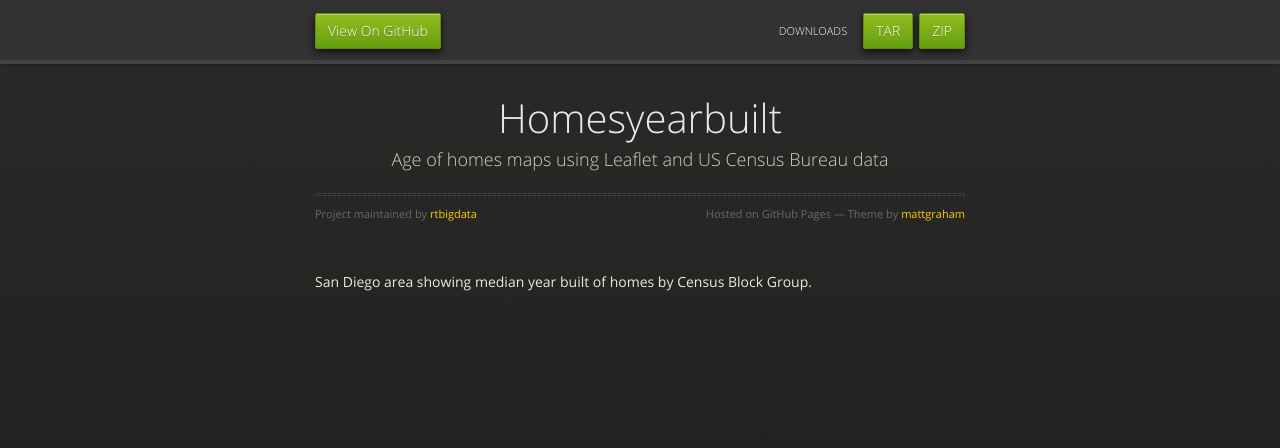
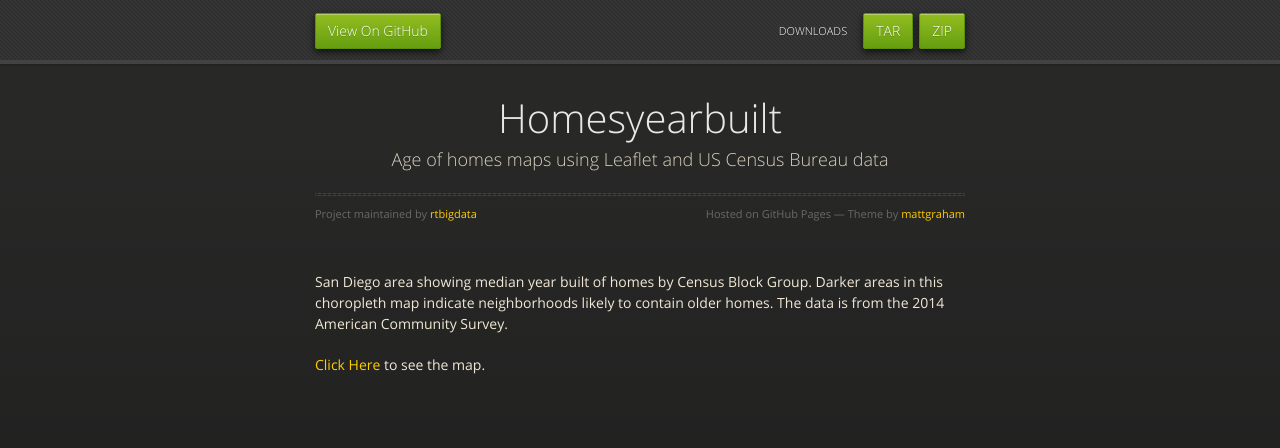
Before and after one commit to rtbigdata/homesyearbuilt, a plain HTML site: page index.html in a window 1280 px wide. Drawn offline with nearby package versions, Linux system fonts and the light colour scheme.

```diff
--- a/index.html
+++ b/index.html
@@ -38,7 +38,9 @@
           <span class="credits right">Hosted on GitHub Pages &mdash; Theme by <a href="https://twitter.com/michigangraham">mattgraham</a></span>
         </div>
 
-        <p>San Diego area showing median year built of homes by Census Block Group.</p>
+        <p>San Diego area showing median year built of homes by Census Block Group. Darker areas in this choropleth map indicate neighborhoods likely to contain older homes.  The data is from the 2014 American Community Survey.</p>
+
+<p><a href="SanDiego.html">Click Here</a> to see the map.</p>
       </section>
 
     </div>
--- a/params.json
+++ b/params.json
@@ -1,6 +1,6 @@
 {
   "name": "Homesyearbuilt",
   "tagline": "Age of homes maps using Leaflet and US Census Bureau data",
-  "body": "San Diego area showing median year built of homes by Census Block Group.",
+  "body": "San Diego area showing median year built of homes by Census Block Group. Darker areas in this choropleth map indicate neighborhoods likely to contain older homes.  The data is from the 2014 American Community Survey.\r\n\r\n[Click Here](SanDiego.html) to see the map.\r\n",
   "note": "Don't delete this file! It's used internally to help with page regeneration."
 }
```
